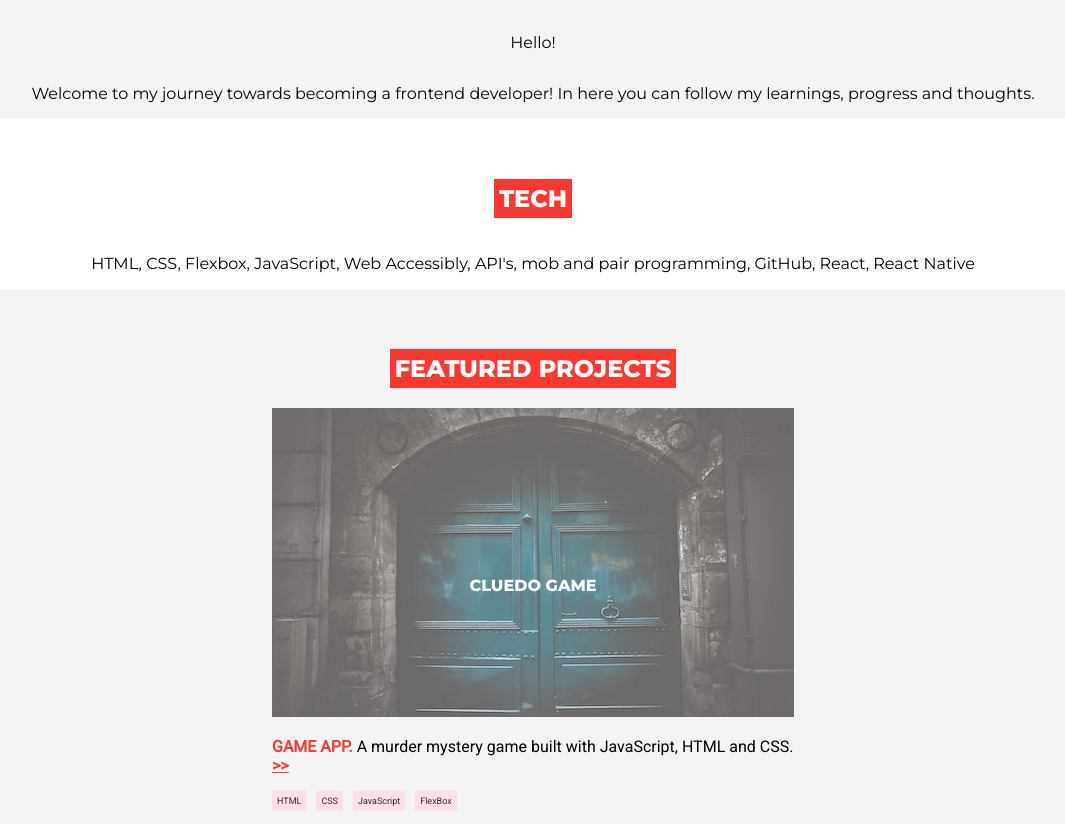
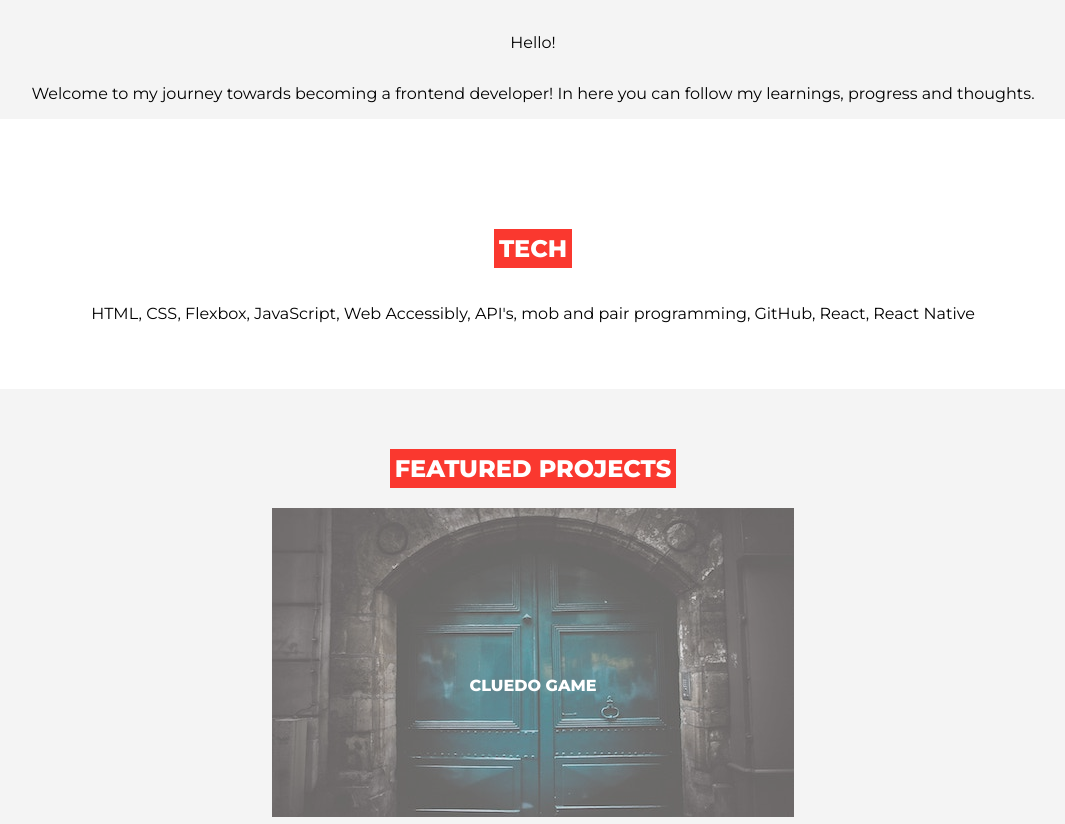
Before and after one commit to ssundblom/portfolio, a plain HTML site: page index.html in a window 1280 px wide. Shown: the part 812-1636 px from the top of the page, without its empty margins (107-1172 px from the left). Drawn offline with Linux system fonts and the light colour scheme.

Commit message:
added some margin to get more space

```diff
--- a/style.css
+++ b/style.css
@@ -85,6 +85,8 @@ h2 {
 
 .container-grey {
     background-color: #F4F4F4;
+    margin-bottom: 50px;
+
 }
 
 .content-container {
@@ -93,6 +95,7 @@ h2 {
     justify-content: center;
     align-items: center;
     padding: 40px 30px 0px 30px;
+    margin-bottom: 50px;
 }
 
 .project-card-container {
```
